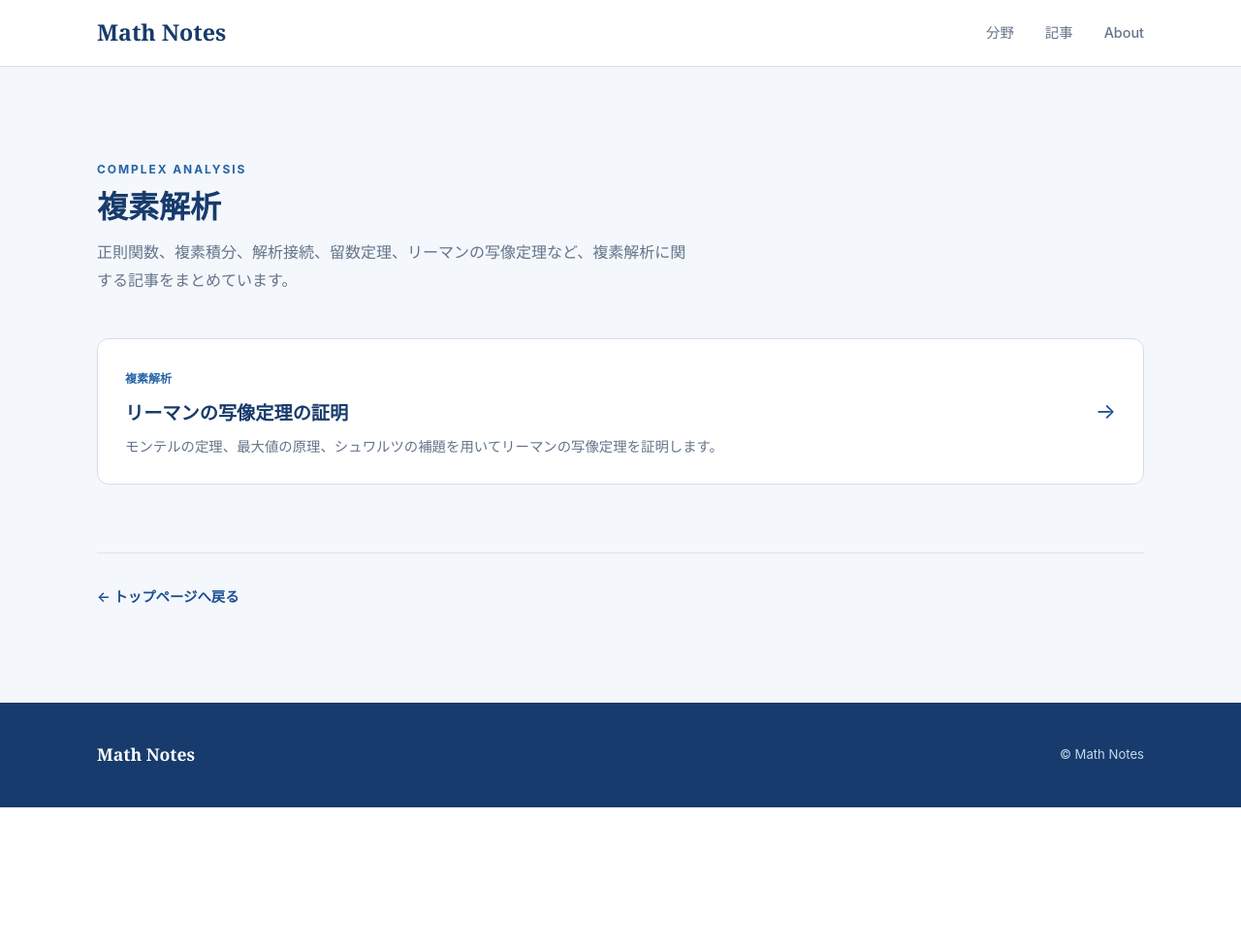
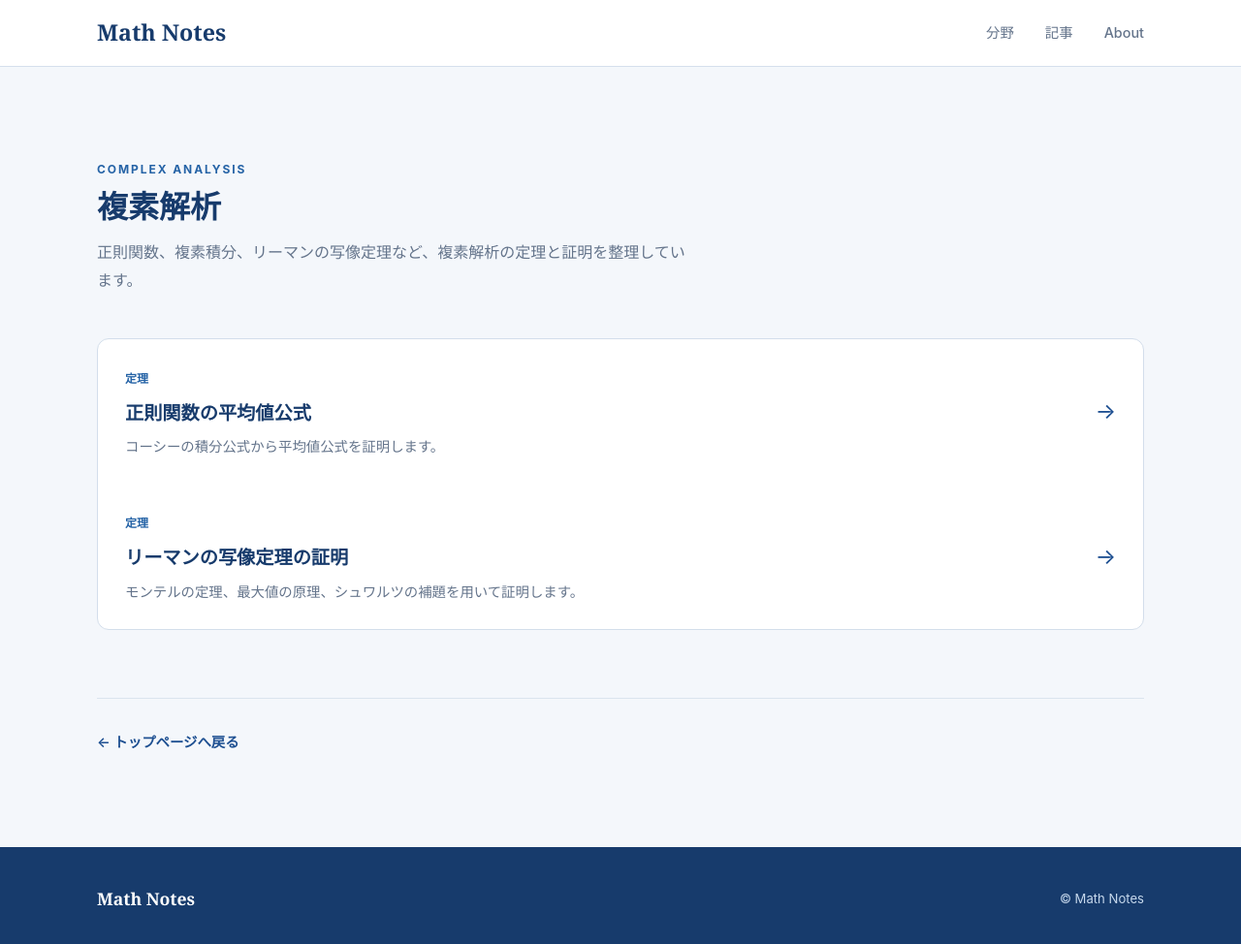
Before and after one commit to koukano/koukano.github.io, a Jekyll site: the page complex-analysis/index.html, which Jekyll copies as it is, in a window 1280 px wide and 982 px high. Shown: the top 974 px of the window at 97% size. Built offline with Jekyll 4.4.1, drawn with Linux system fonts in a browser that asks for light colours.

Commit message:
Add mean value theorem to complex analysis index

```diff
--- a/complex-analysis/index.html
+++ b/complex-analysis/index.html
@@ -1,20 +1,16 @@
 <!DOCTYPE html>
 <html lang="ja">
-
 <head>
   <meta charset="UTF-8">
   <meta name="viewport" content="width=device-width, initial-scale=1.0">
-  <meta name="description" content="正則関数、複素積分、解析接続、留数定理、リーマンの写像定理など、複素解析に関する記事をまとめています。">
+  <meta name="description" content="正則関数、複素積分、リーマンの写像定理など、複素解析の定理と証明を整理しています。">
   <title>複素解析 | Math Notes</title>
   <link rel="stylesheet" href="/css/style.css">
 </head>
-
 <body>
-
   <header class="site-header">
     <div class="header-inner">
       <a href="/" class="logo">Math Notes</a>
-
       <nav class="nav">
         <a href="/#topics">分野</a>
         <a href="/#articles">記事</a>
@@ -25,35 +21,40 @@
 
   <section class="articles-section">
     <div class="articles-inner">
-
       <div class="section-header">
         <p class="section-label">COMPLEX ANALYSIS</p>
         <h2>複素解析</h2>
-        <p>正則関数、複素積分、解析接続、留数定理、リーマンの写像定理など、複素解析に関する記事をまとめています。</p>
+        <p>正則関数、複素積分、リーマンの写像定理など、複素解析の定理と証明を整理しています。</p>
       </div>
 
       <div class="article-list">
 
-        <a
-          href="/articles/riemann-mapping-theorem-proof.html"
-          class="article-link"
-        >
+        <a href="/articles/holomorphic-mean-value-formula.html" class="article-link">
           <div class="article-item">
             <div>
-              <span class="article-category">複素解析</span>
-              <h3>リーマンの写像定理の証明</h3>
-              <p>モンテルの定理、最大値の原理、シュワルツの補題を用いてリーマンの写像定理を証明します。</p>
+              <span class="article-category">定理</span>
+              <h3>正則関数の平均値公式</h3>
+              <p>コーシーの積分公式から平均値公式を証明します。</p>
             </div>
             <span class="article-arrow">→</span>
           </div>
         </a>
 
+        <a href="/articles/riemann-mapping-theorem-proof.html" class="article-link">
+          <div class="article-item">
+            <div>
+              <span class="article-category">定理</span>
+              <h3>リーマンの写像定理の証明</h3>
+              <p>モンテルの定理、最大値の原理、シュワルツの補題を用いて証明します。</p>
+            </div>
+            <span class="article-arrow">→</span>
+          </div>
+        </a>
       </div>
 
       <div class="article-back">
         <a href="/">← トップページへ戻る</a>
       </div>
-
     </div>
   </section>
 
@@ -63,6 +64,5 @@
       <p class="copyright">© Math Notes</p>
     </div>
   </footer>
-
 </body>
 </html>
```
